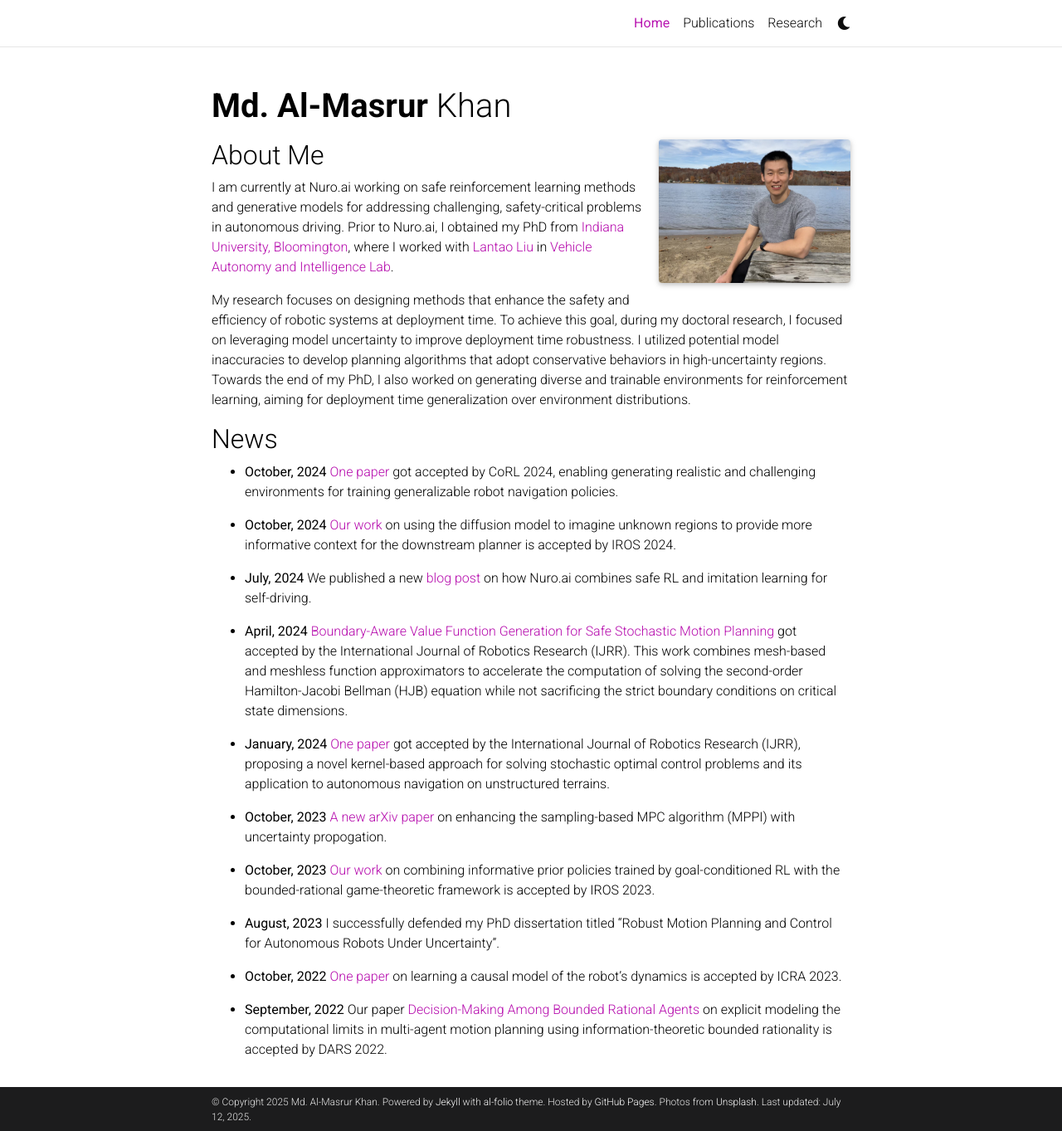
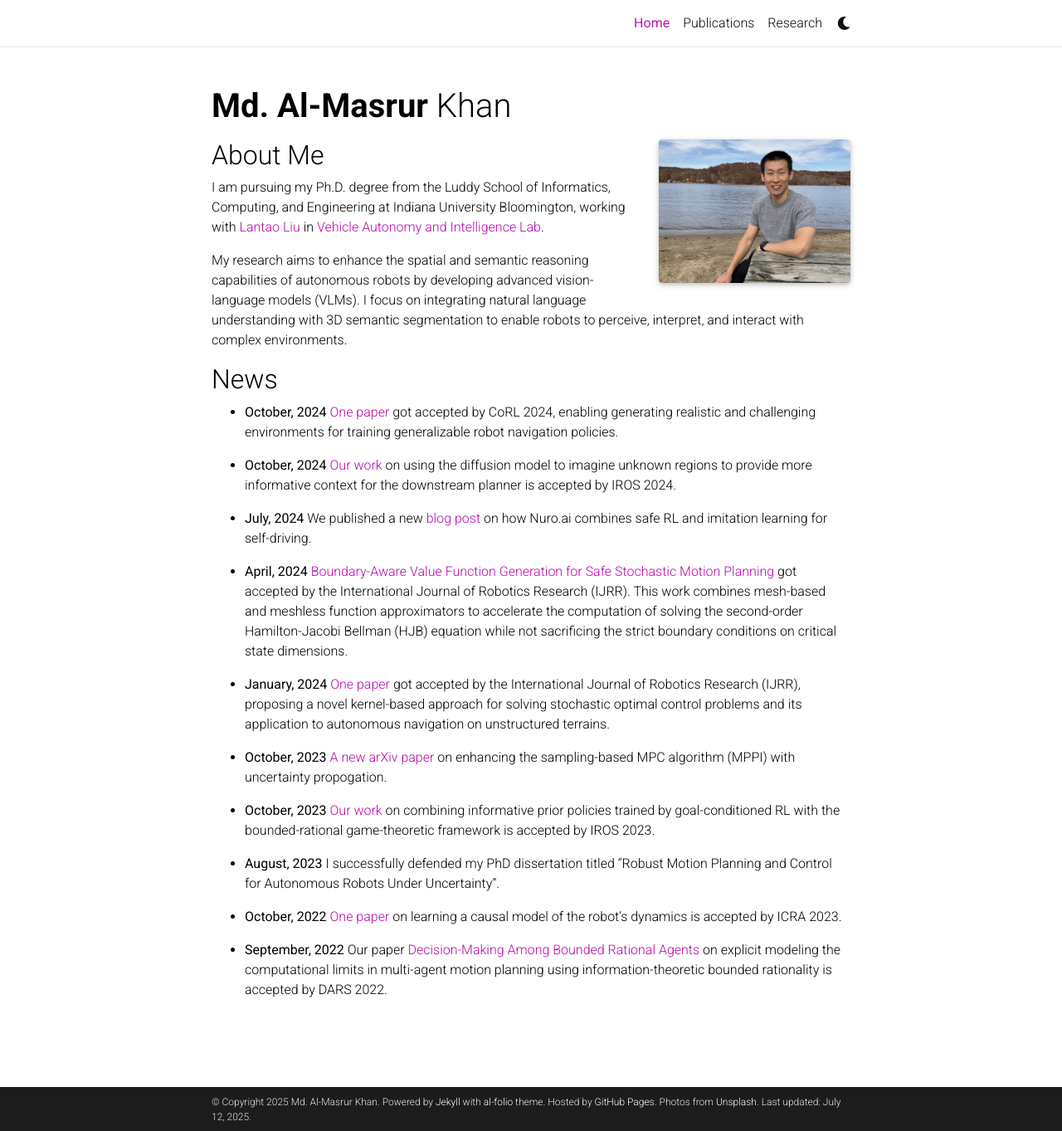
Before and after one commit to Masrur02/Masrur02.github.io, a Jekyll site: the page built from _pages/about.md, in a window 1280 px wide and 1363 px high. Shown: the whole window at 83% size. Built offline with Jekyll 4.4.1, drawn with Linux system fonts in a browser that asks for light colours; full-size pictures stand in for the smaller copies a plugin makes; comment, search, counter and statistics services are not loaded; a style sheet for code colours, icons or effects is not loaded.

Commit message:
Personalize site

```diff
--- a/_pages/about.md
+++ b/_pages/about.md
@@ -21,10 +21,7 @@ social: false  # includes social icons at the bottom of the page
 
 ## About Me
 
-I am currently at Nuro.ai working on safe reinforcement learning methods and generative models for addressing
-challenging, safety-critical problems in autonomous driving.
-Prior to Nuro.ai, I obtained my PhD from [Indiana University, Bloomington](https://bloomington.iu.edu/index.html), where I worked with
-[Lantao Liu](https://luddy.indiana.edu/contact/profile/index.html?Lantao_Liu) in [Vehicle Autonomy and Intelligence
+ I am pursuing my Ph.D. degree from the Luddy School of Informatics, Computing, and Engineering at Indiana University Bloomington, working with [Lantao Liu](https://luddy.indiana.edu/contact/profile/index.html?Lantao_Liu) in [Vehicle Autonomy and Intelligence
 Lab](https://vail.sice.indiana.edu/).
 
-My research focuses on designing methods that enhance the safety and efficiency of robotic systems at deployment time. To achieve this goal, during my doctoral research, I focused on leveraging model uncertainty to improve deployment time robustness. I utilized potential model inaccuracies to develop planning algorithms that adopt conservative behaviors in high-uncertainty regions. Towards the end of my PhD, I also worked on generating diverse and trainable environments for reinforcement learning, aiming for deployment time generalization over environment distributions.
+  My research aims to enhance the spatial and semantic reasoning capabilities of autonomous robots by developing advanced vision-language models (VLMs). I focus on integrating natural language understanding with 3D semantic segmentation to enable robots to perceive, interpret, and interact with complex environments.
```
